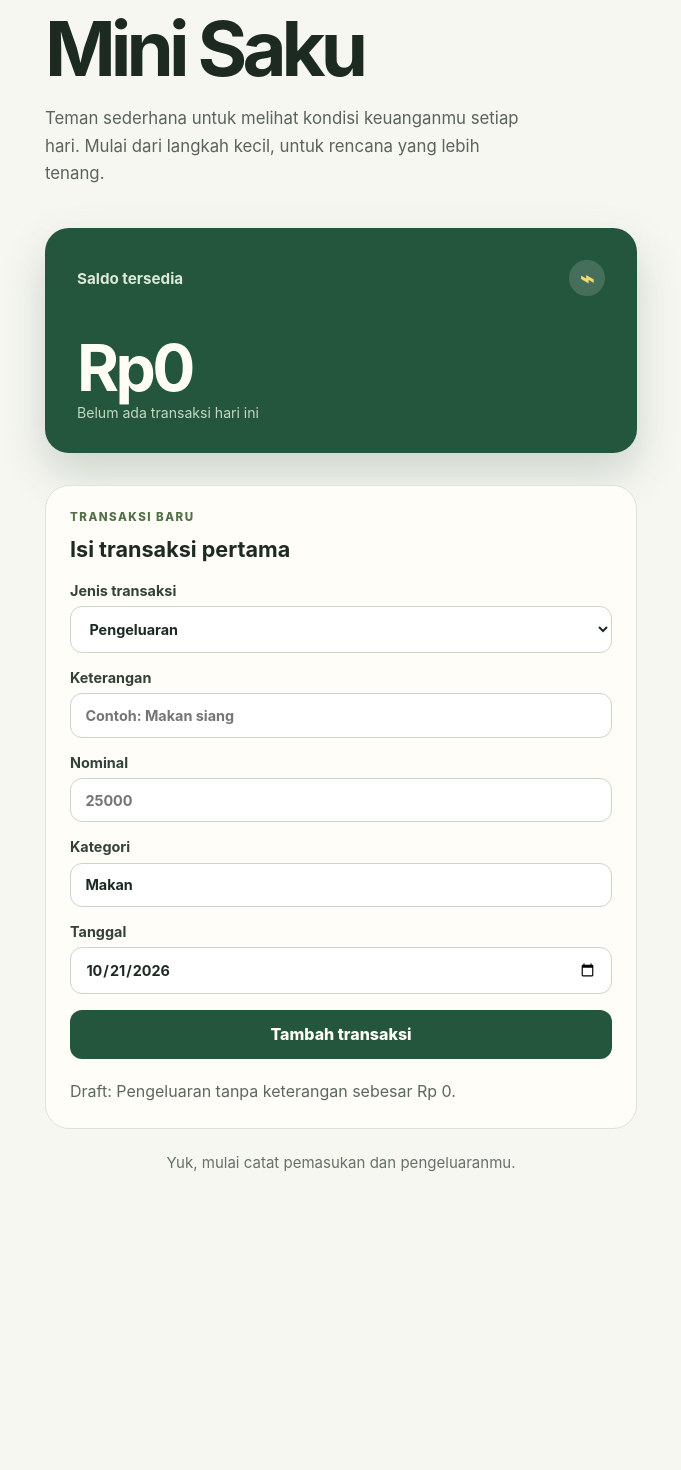
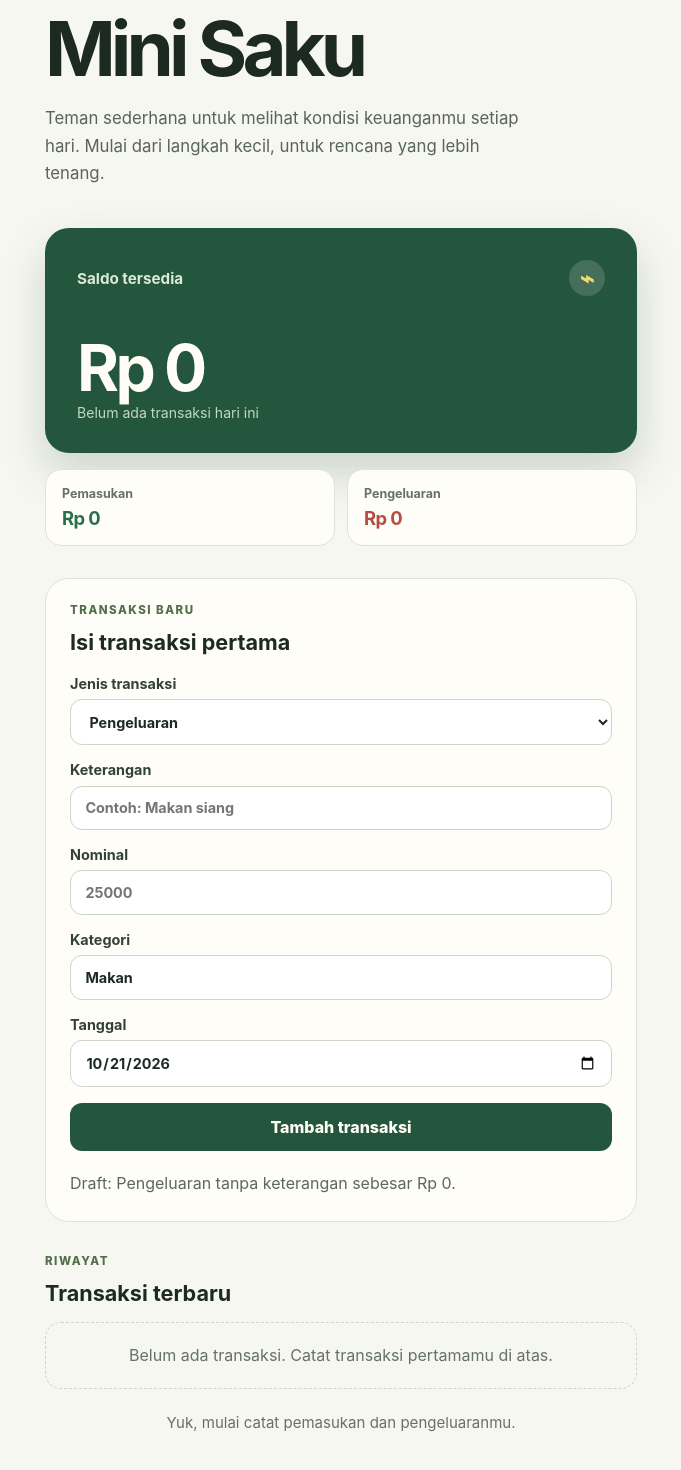
Before and after one commit to imamsyafii-dev/mini-saku, a Nuxt app: page / in a window 1280 px wide. Shown: the part 94-1564 px from the top of the page, without its empty margins (299-980 px from the left). Before the commit the page ends 1346 px from the top, so only its background shows below. Built offline with nearby package versions, Linux system fonts and the light colour scheme.

Commit message:
feat: show transaction summary and history

```diff
--- a/app/pages/index.vue
+++ b/app/pages/index.vue
@@ -19,13 +19,39 @@ const transactionDate = ref(new Date().toISOString().slice(0, 10))
 const transactions = ref<Transaction[]>([])
 const formError = ref('')
 
-const formattedAmount = computed(() => {
+function formatCurrency(value: number) {
   return new Intl.NumberFormat('id-ID', {
     style: 'currency',
     currency: 'IDR',
     maximumFractionDigits: 0,
-  }).format(amount.value ?? 0)
+  }).format(value)
+}
+
+const formattedAmount = computed(() => {
+  return formatCurrency(amount.value ?? 0)
 })
+
+const totalIncome = computed(() => {
+  return transactions.value
+    .filter((transaction) => transaction.type === 'income')
+    .reduce((total, transaction) => total + transaction.amount, 0)
+})
+
+const totalExpense = computed(() => {
+  return transactions.value
+    .filter((transaction) => transaction.type === 'expense')
+    .reduce((total, transaction) => total + transaction.amount, 0)
+})
+
+const balance = computed(() => totalIncome.value - totalExpense.value)
+
+function formatDate(date: string) {
+  return new Intl.DateTimeFormat('id-ID', {
+    day: 'numeric',
+    month: 'short',
+    year: 'numeric',
+  }).format(new Date(`${date}T00:00:00`))
+}
 
 function addTransaction() {
   const cleanDescription = description.value.trim()
@@ -73,8 +99,21 @@ function addTransaction() {
         <span>Saldo tersedia</span>
         <span class="wallet-icon" aria-hidden="true">⌁</span>
       </div>
-      <p class="balance">Rp0</p>
-      <p class="balance-note">Belum ada transaksi hari ini</p>
+      <p class="balance">{{ formatCurrency(balance) }}</p>
+      <p class="balance-note">
+        {{ transactions.length ? `${transactions.length} transaksi tercatat` : 'Belum ada transaksi hari ini' }}
+      </p>
+    </section>
+
+    <section class="summary" aria-label="Ringkasan pemasukan dan pengeluaran">
+      <article class="summary-item income-summary">
+        <span>Pemasukan</span>
+        <strong>{{ formatCurrency(totalIncome) }}</strong>
+      </article>
+      <article class="summary-item expense-summary">
+        <span>Pengeluaran</span>
+        <strong>{{ formatCurrency(totalExpense) }}</strong>
+      </article>
     </section>
 
     <section class="transaction-form" aria-labelledby="form-title">
@@ -125,6 +164,38 @@ function addTransaction() {
       <p v-if="transactions.length" class="success-message">
         {{ transactions.length }} transaksi berhasil tersimpan sementara.
       </p>
+    </section>
+
+    <section class="transaction-history" aria-labelledby="history-title">
+      <div class="section-heading">
+        <div>
+          <p class="eyebrow">RIWAYAT</p>
+          <h2 id="history-title">Transaksi terbaru</h2>
+        </div>
+        <span v-if="transactions.length" class="transaction-count">{{ transactions.length }}</span>
+      </div>
+
+      <p v-if="!transactions.length" class="empty-state">
+        Belum ada transaksi. Catat transaksi pertamamu di atas.
+      </p>
+      <ul v-else class="history-list">
+        <li v-for="transaction in transactions" :key="transaction.id" class="history-item">
+          <span
+            class="transaction-icon"
+            :class="transaction.type"
+            aria-hidden="true"
+          >
+            {{ transaction.type === 'income' ? '↗' : '↘' }}
+          </span>
+          <div class="transaction-details">
+            <strong>{{ transaction.description }}</strong>
+            <span>{{ transaction.category }} · {{ formatDate(transaction.date) }}</span>
+          </div>
+          <strong class="transaction-amount" :class="transaction.type">
+            {{ transaction.type === 'income' ? '+' : '−' }}{{ formatCurrency(transaction.amount) }}
+          </strong>
+        </li>
+      </ul>
     </section>
 
     <p class="encouragement">Yuk, mulai catat pemasukan dan pengeluaranmu.</p>
@@ -224,6 +295,41 @@ h1 {
   font-size: 0.88rem;
 }
 
+.summary {
+  display: grid;
+  grid-template-columns: repeat(2, minmax(0, 1fr));
+  gap: 0.75rem;
+  margin-top: 1rem;
+}
+
+.summary-item {
+  display: grid;
+  gap: 0.35rem;
+  padding: 1rem;
+  border: 1px solid #dce4d8;
+  border-radius: 1rem;
+  background: #fffdf8;
+}
+
+.summary-item span {
+  color: #65716a;
+  font-size: 0.78rem;
+  font-weight: 700;
+}
+
+.summary-item strong {
+  font-size: clamp(0.95rem, 4vw, 1.15rem);
+  letter-spacing: -0.03em;
+}
+
+.income-summary strong {
+  color: #28704c;
+}
+
+.expense-summary strong {
+  color: #b44d40;
+}
+
 .encouragement {
   margin: 1.5rem 0 0;
   color: #65716a;
@@ -313,4 +419,127 @@ button:hover {
   font-size: 0.9rem;
   font-weight: 700;
 }
+
+.transaction-history {
+  margin-top: 2rem;
+}
+
+.section-heading {
+  display: flex;
+  align-items: end;
+  justify-content: space-between;
+  gap: 1rem;
+}
+
+.transaction-count {
+  display: grid;
+  width: 2rem;
+  height: 2rem;
+  place-items: center;
+  border-radius: 50%;
+  background: #e5eee2;
+  color: #24563d;
+  font-size: 0.8rem;
+  font-weight: 800;
+}
+
+.empty-state {
+  margin: 1rem 0 0;
+  padding: 1.25rem;
+  border: 1px dashed #cbd7c6;
+  border-radius: 1rem;
+  color: #65716a;
+  line-height: 1.55;
+  text-align: center;
+}
+
+.history-list {
+  display: grid;
+  gap: 0.75rem;
+  margin: 1rem 0 0;
+  padding: 0;
+  list-style: none;
+}
+
+.history-item {
+  display: grid;
+  grid-template-columns: auto minmax(0, 1fr) auto;
+  align-items: center;
+  gap: 0.75rem;
+  padding: 1rem;
+  border: 1px solid #dce4d8;
+  border-radius: 1rem;
+  background: #fffdf8;
+}
+
+.transaction-icon {
+  display: grid;
+  width: 2.25rem;
+  height: 2.25rem;
+  place-items: center;
+  border-radius: 0.75rem;
+  font-size: 1.2rem;
+  font-weight: 800;
+}
+
+.transaction-icon.income {
+  background: #e2f1e7;
+  color: #28704c;
+}
+
+.transaction-icon.expense {
+  background: #f8e7e3;
+  color: #b44d40;
+}
+
+.transaction-details {
+  display: grid;
+  min-width: 0;
+  gap: 0.2rem;
+}
+
+.transaction-details strong,
+.transaction-amount {
+  overflow: hidden;
+  text-overflow: ellipsis;
+  white-space: nowrap;
+}
+
+.transaction-details span {
+  overflow: hidden;
+  color: #65716a;
+  font-size: 0.78rem;
+  text-overflow: ellipsis;
+  white-space: nowrap;
+}
+
+.transaction-amount {
+  font-size: 0.9rem;
+}
+
+.transaction-amount.income {
+  color: #28704c;
+}
+
+.transaction-amount.expense {
+  color: #b44d40;
+}
+
+@media (max-width: 420px) {
+  .landing-page {
+    padding: 2.25rem 1rem;
+  }
+
+  .summary-item {
+    padding: 0.85rem;
+  }
+
+  .history-item {
+    grid-template-columns: auto minmax(0, 1fr);
+  }
+
+  .transaction-amount {
+    grid-column: 2;
+  }
+}
 </style>
```
